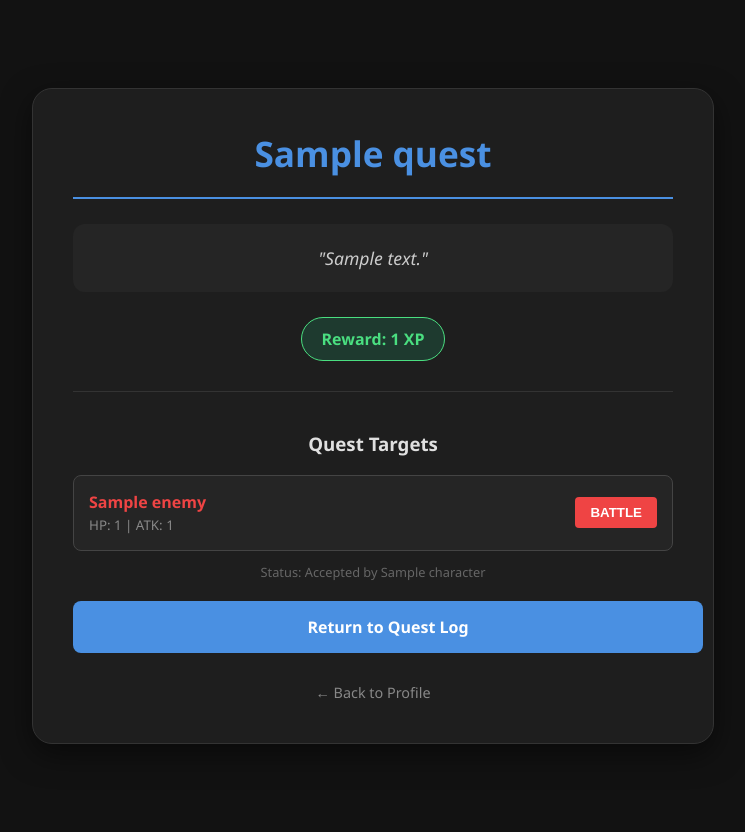
After one commit to kristiyanbstoychev/Django-Practice-Game, a Django app: page /game/quest-detail/1/1/ in a window 1280 px wide. The commit adds this page. Shown: the whole page, without its empty margins (267-1012 px from the left). Run offline with Django 5.2, Linux system fonts and the light colour scheme; tables that the repository leaves empty hold one stand-in row (values such as "Sample post").

Commit message:
Added mcp features for creating enemies and quests

```diff
--- a/game/models.py
+++ b/game/models.py
@@ -17,6 +17,16 @@ class Enemy(models.Model):
     health = models.IntegerField(default=50)
     attack_power = models.IntegerField(default=10)
     xp_reward = models.IntegerField(default=20)
+    is_defeated = models.BooleanField(default=False)
+
+# This allows the quest_detail page to find its enemies
+    quest = models.ForeignKey(
+        'Quest',
+        on_delete=models.CASCADE,
+        related_name='enemies',
+        null=True,
+        blank=True
+    )
 
     def __str__(self):
         return self.name
@@ -78,14 +88,20 @@ class Item(models.Model):
 class Quest(models.Model):
     title = models.CharField(max_length=200)
     description = models.TextField()
-    is_completed = models.BooleanField(default=False) # A simple Yes/No switch
+    xp_reward = models.IntegerField(default=20)
+    is_completed = models.BooleanField(default=False)
 
-    # Link to a specific Character
+    # Updated to allow null (database level) and blank (form level)
     assigned_to = models.ForeignKey(
         Character,
         on_delete=models.CASCADE,
-        related_name="quests"
+        related_name="quests",
+        null=True,   # Allows the database to store a NULL value
+        blank=True   # Allows the Django admin/forms to leave this empty
     )
 
     def __str__(self):
-        return f"{self.title} - {'Done' if self.is_completed else 'Active'}"
+        status = "Done" if self.is_completed else "Active"
+        # Handle the case where the quest isn't assigned yet
+        owner = self.assigned_to.name if self.assigned_to else "Unassigned"
+        return f"{self.title} ({owner}) - {status}"
--- a/game/templates/game/battle_arena.html
+++ b/game/templates/game/battle_arena.html
@@ -79,6 +79,7 @@
             <h1 style="color: #4ade80;">VICTORY!</h1>
             <p>You defeated {{ victory.enemy_name }}</p>
             <p style="color: #f1c40f;">+ {{ victory.xp_gained }} XP</p>
+            <p style="color: #f1c40f;">+ {{ victory.gold_amount_reward }} gold earned</p>
             <a href="{% url 'character_detail' hero.id %}" style="color: white; background: #4a90e2; padding: 10px 20px; text-decoration: none; border-radius: 5px;">Return to Character</a>
         </div>
     </div>
--- /dev/null
+++ b/game/templates/game/quest_detail.html
@@ -0,0 +1,99 @@
+<!DOCTYPE html>
+<html lang="en">
+<head>
+    <meta charset="UTF-8">
+    <title>{{ quest.title }} - Details</title>
+    <style>
+        body { background-color: #121212; color: #e0e0e0; font-family: 'Segoe UI', sans-serif; text-align: center; padding: 40px; }
+
+        .detail-card {
+            max-width: 600px; margin: 40px auto;
+            background: #1e1e1e; padding: 40px;
+            border-radius: 20px; border: 1px solid #333;
+            box-shadow: 0 10px 30px rgba(0,0,0,0.5);
+        }
+
+        .quest-header { border-bottom: 2px solid #4a90e2; padding-bottom: 20px; margin-bottom: 20px; }
+        .quest-title { color: #4a90e2; font-size: 2.2rem; margin: 0; }
+
+        .description-box {
+            background: #252525; padding: 20px;
+            border-radius: 12px; font-size: 1.1rem;
+            line-height: 1.6; margin: 25px 0;
+            color: #ccc; font-style: italic;
+        }
+
+        .reward-badge {
+            display: inline-block; background: #1e3a2f; color: #4ade80;
+            padding: 10px 20px; border-radius: 50px;
+            font-weight: bold; border: 1px solid #4ade80;
+        }
+
+        .back-link {
+            display: inline-block; margin-top: 30px;
+            color: #888; text-decoration: none; font-size: 0.9rem;
+        }
+        .back-link:hover { color: #4a90e2; }
+
+        .btn-action {
+            display: block; width: 100%; padding: 15px;
+            margin-top: 20px; background: #4a90e2;
+            color: white; border: none; border-radius: 8px;
+            font-weight: bold; cursor: pointer; text-decoration: none;
+        }
+        .enemy-section { margin-top: 30px; border-top: 1px solid #333; padding-top: 20px; }
+    .enemy-list { display: flex; flex-direction: column; gap: 10px; }
+    .enemy-row {
+        background: #252525; padding: 15px; border-radius: 8px;
+        display: flex; justify-content: space-between; align-items: center;
+        border: 1px solid #444;
+    }
+    .battle-btn {
+        background: #ef4444; color: white; border: none;
+        padding: 8px 15px; border-radius: 4px; font-weight: bold;
+        cursor: pointer; transition: 0.2s;
+    }
+    .battle-btn:hover { background: #b91c1c; transform: scale(1.05); }
+    </style>
+</head>
+<body>
+
+    <div class="detail-card">
+        <div class="quest-header">
+            <h1 class="quest-title">{{ quest.title }}</h1>
+        </div>
+
+        <div class="description-box">
+            "{{ quest.description }}"
+        </div>
+
+        <div style="margin: 20px 0;">
+            <span class="reward-badge">Reward: {{ quest.xp_reward }} XP</span>
+        </div>
+        <div class="enemy-section">
+    <h3>Quest Targets</h3>
+    <div class="enemy-list">
+        {% for enemy in quest.enemies.all %}
+            <div class="enemy-row">
+                <div style="text-align: left;">
+                    <strong style="color: #ef4444;">{{ enemy.name }}</strong>
+                    <br>
+                    <small style="color: #888;">HP: {{ enemy.health }} | ATK: {{ enemy.attack_power }}</small>
+                </div>
+                <form action="{% url 'battle_arena' hero.id enemy.id %}" method="GET">
+                    <button type="submit" class="battle-btn">BATTLE</button>
+                </form>
+            </div>
+        {% empty %}
+            <p style="color: #666;">No enemies found for this quest yet.</p>
+        {% endfor %}
+    </div>
+</div>
+        <p style="color: #666; font-size: 0.8rem;">Status: Accepted by {{ hero.name }}</p>
+
+        <a href="{% url 'quest_log' hero.id %}" class="btn-action">Return to Quest Log</a>
+        <a href="{% url 'character_detail' hero.id %}" class="back-link">← Back to Profile</a>
+    </div>
+
+</body>
+</html>
--- a/game/urls.py
+++ b/game/urls.py
@@ -6,6 +6,7 @@ urlpatterns = [
     path('characters_listing/', views.characters_listing, name='characters_listing'),
     path('create/', views.create_character, name='create_character'),
     path('quests/<int:char_id>/', views.quest_log, name='quest_log'),
+    path('refresh_quests/<int:char_id>/', views.refresh_quests, name='refresh_quests'),
     path('combat/<int:char_id>/', views.basic_combat, name='basic_combat'),
     path('levelup/<int:char_id>/', views.level_up, name='level_up'),
     path('rest/<int:char_id>/', views.rest, name='rest'),
@@ -20,4 +21,5 @@ urlpatterns = [
     path('attack_enemy/<int:char_id>/', views.attack_enemy, name='attack_enemy'),
     path('generate-enemy/<int:char_id>/', views.generate_new_enemy, name='generate_new_enemy'),
     path('battle/<int:char_id>/<int:enemy_id>/', views.battle_arena, name='battle_arena'),
+    path('quest-detail/<int:char_id>/<int:quest_id>/', views.quest_detail, name='quest_detail'),
 ]
--- a/game/views.py
+++ b/game/views.py
@@ -5,6 +5,8 @@ from .models import Character, Quest, Item, Location, Enemy
 from django.shortcuts import get_object_or_404, render, redirect
 from django.views.decorators.http import require_POST
 import requests
+from random import randrange
+import json, re
 
 def main_menu(request):
     return render(request, 'game/main_menu.html')
@@ -67,34 +69,94 @@ def rest(request, char_id):
 
     return redirect('character_detail', char_id=hero.id)
 
-# game/views.py
 def quest_log(request, char_id):
     hero = get_object_or_404(Character, pk=char_id)
-
     active_quests = Quest.objects.filter(assigned_to=hero, is_completed=False)
     completed_quests = Quest.objects.filter(assigned_to=hero, is_completed=True)
-
-    # We also need available quests that haven't been assigned yet
-    # Assuming 'assigned_to' is null for unaccepted quests
     available_quests = Quest.objects.filter(assigned_to__isnull=True)
 
-    context = {
+    # Auto-generate if board is empty
+    if not available_quests.exists():
+        return refresh_quests(request, char_id)
+
+    return render(request, 'game/quest_log.html', {
         'hero': hero,
         'active_quests': active_quests,
         'completed_quests': completed_quests,
         'available_quests': available_quests,
-    }
+    })
 
-    return render(request, 'game/quest_log.html', context)
+def refresh_quests(request, char_id):
+    hero = get_object_or_404(Character, pk=char_id)
+    Quest.objects.filter(assigned_to__isnull=True).delete()
 
-# ===== ASSIGN QUEST VIEW =====
+    try:
+        response = requests.post(
+            "http://localhost:8001/generate-quests/",
+            json={"player_level": hero.level},
+            timeout=60
+        )
+        if response.status_code == 200:
+            ai_raw = response.json().get("response", "[]")
+            # Regex to ensure we only get the JSON array
+            json_match = re.search(r'\[.*\]', ai_raw, re.DOTALL)
+            if json_match:
+                quests = json.loads(json_match.group())
+                for q in quests:
+                    Quest.objects.create(
+                        title=q.get('title', 'Unknown Task'),
+                        description=q.get('description', 'No description provided.'),
+                        xp_reward=int(q.get('xp_reward', 50)),
+                        assigned_to=None
+                    )
+    except Exception as e:
+        print(f"Quest Generation Failed: {e}")
+
+    return redirect('quest_log', char_id=hero.id)
+
 def assign_quest(request, char_id, quest_id):
     hero = get_object_or_404(Character, pk=char_id)
     quest = get_object_or_404(Quest, pk=quest_id)
 
-    quest.assigned_to = hero
+    if request.method == "POST":
+        quest.assigned_to = hero
+        quest.save()
 
-    return HttpResponse(f"Quest '{quest.title}' assigned to {hero.name}!")
+        # We generate 3 separate enemies to ensure they are distinct DB records
+        for _ in range(3):
+            try:
+                # Re-using the logic: Passing quest title as the 'context'
+                response = requests.post(
+                    "http://localhost:8001/generate-enemy/",
+                    json={
+                        "player_level": hero.level,
+                        "context": f"Quest: {quest.title}" # Guide the AI
+                    },
+                    timeout=90
+                )
+
+                if response.status_code == 200:
+                    data = response.json()
+                    Enemy.objects.create(
+                        name=data['name'],
+                        health=int(data['health']),
+                        attack_power=int(data['attack_power']),
+                        xp_reward=int(data['xp_reward']),
+                        quest=quest # Crucial: Link to the quest
+                    )
+            except Exception as e:
+                print(f"Failed to generate quest enemy: {e}")
+
+        return redirect('quest_detail', char_id=hero.id, quest_id=quest.id)
+
+def quest_detail(request, char_id, quest_id):
+    hero = get_object_or_404(Character, pk=char_id)
+    quest = get_object_or_404(Quest, pk=quest_id)
+
+    return render(request, 'game/quest_detail.html', {
+        'hero': hero,
+        'quest': quest
+    })
 
 # ===== QUEST COMPLETION WITH REQUIREMENTS =====
 def complete_quest(request, quest_id):
@@ -200,14 +262,18 @@ def attack_enemy(request, char_id):
         # 2. Check for Victory
         if enemy.health <= 0:
             hero.xp += enemy.xp_reward
+            hero.gold_amount += randrange(5, 20)
             request.session['last_victory'] = {
                 'enemy_name': enemy.name,
-                'xp_gained': enemy.xp_reward
+                'xp_gained': enemy.xp_reward,
+                'gold_amount_reward': hero.gold_amount
             }
             # Handle Level Up
             if hero.xp >= 100:
                 hero.level += 1
                 hero.xp -= 100
+                hero.strength += 30
+                hero.health += 15
 
             hero.current_enemy = None # Clear the fight
             hero.save()
@@ -223,7 +289,7 @@ def attack_enemy(request, char_id):
             hero.health = 0
             hero.current_enemy = None
             hero.save()
-            return redirect('character_list') # Or a game over page
+            return redirect('characters_listing') # Or a game over page
 
         # SUCCESS: Stay in the arena with the current enemy
         return redirect('battle_arena', char_id=hero.id, enemy_id=enemy.id)
@@ -276,7 +342,7 @@ def generate_new_enemy(request, char_id):
 
     try:
         print(f"Requesting AI for Hero {hero.id}...")
-        response = requests.post(ai_service_url, json={"player_level": hero.level, "environment": "Arena"}, timeout=10)
+        response = requests.post(ai_service_url, json={"player_level": hero.level, "environment": "Arena"}, timeout=90)
         data = response.json()
 
         # Create the enemy
```
Also changed, not shown: ai_generator.py (+63 -12 lines), game/templates/game/character_detail.html (+28 -3 lines), game/templates/game/quest_log.html (+79 -58 lines), game/migrations/0009_quest_xp_reward.py (added), game/migrations/0010_alter_quest_assigned_to.py (added), game/migrations/0011_remove_enemy_armor_remove_enemy_level_and_more.py (added), game/migrations/0012_remove_enemy_is_defeated_remove_enemy_max_health_and_more.py (added), game/migrations/0013_enemy_is_defeated_enemy_quest.py (added).
